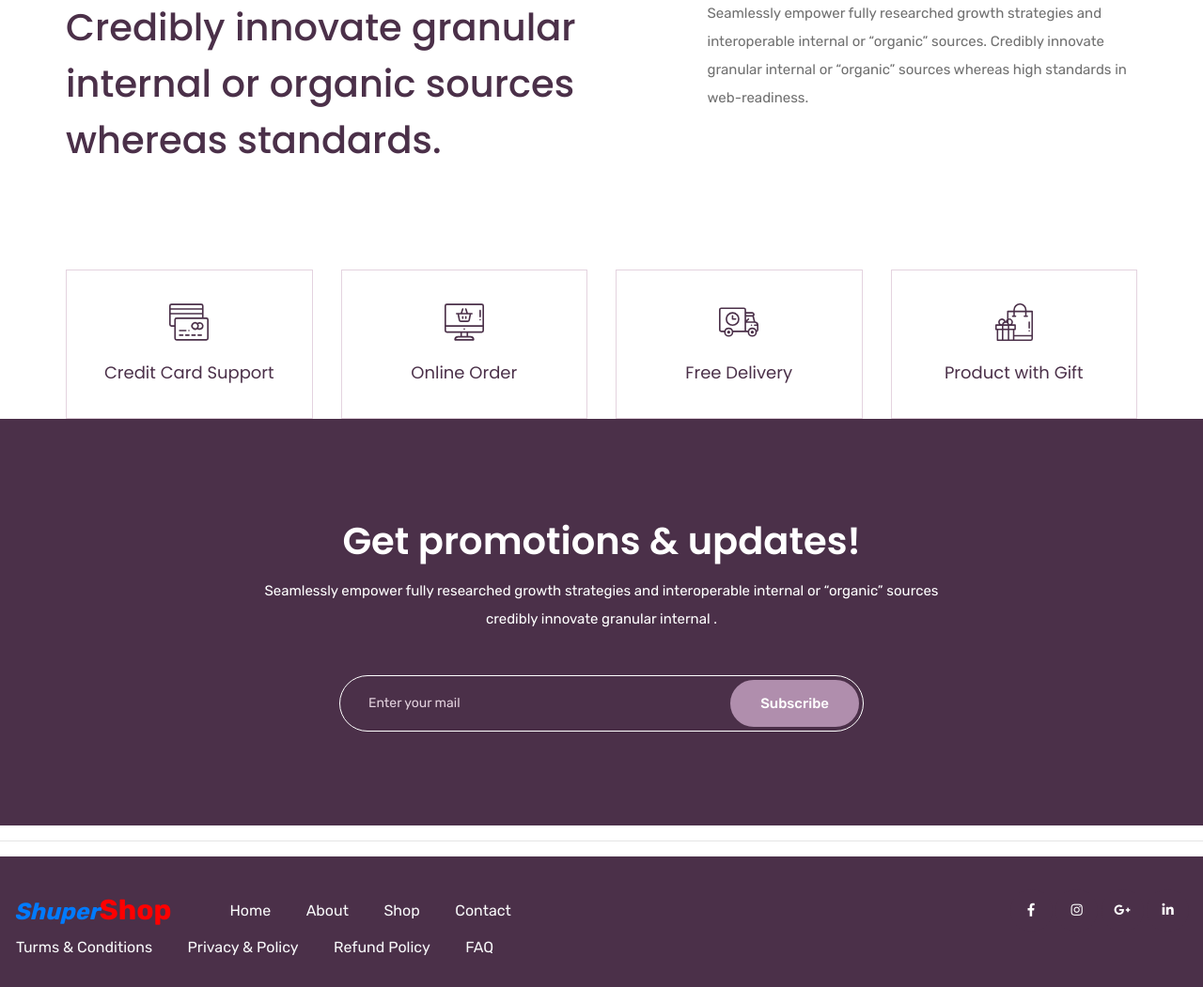
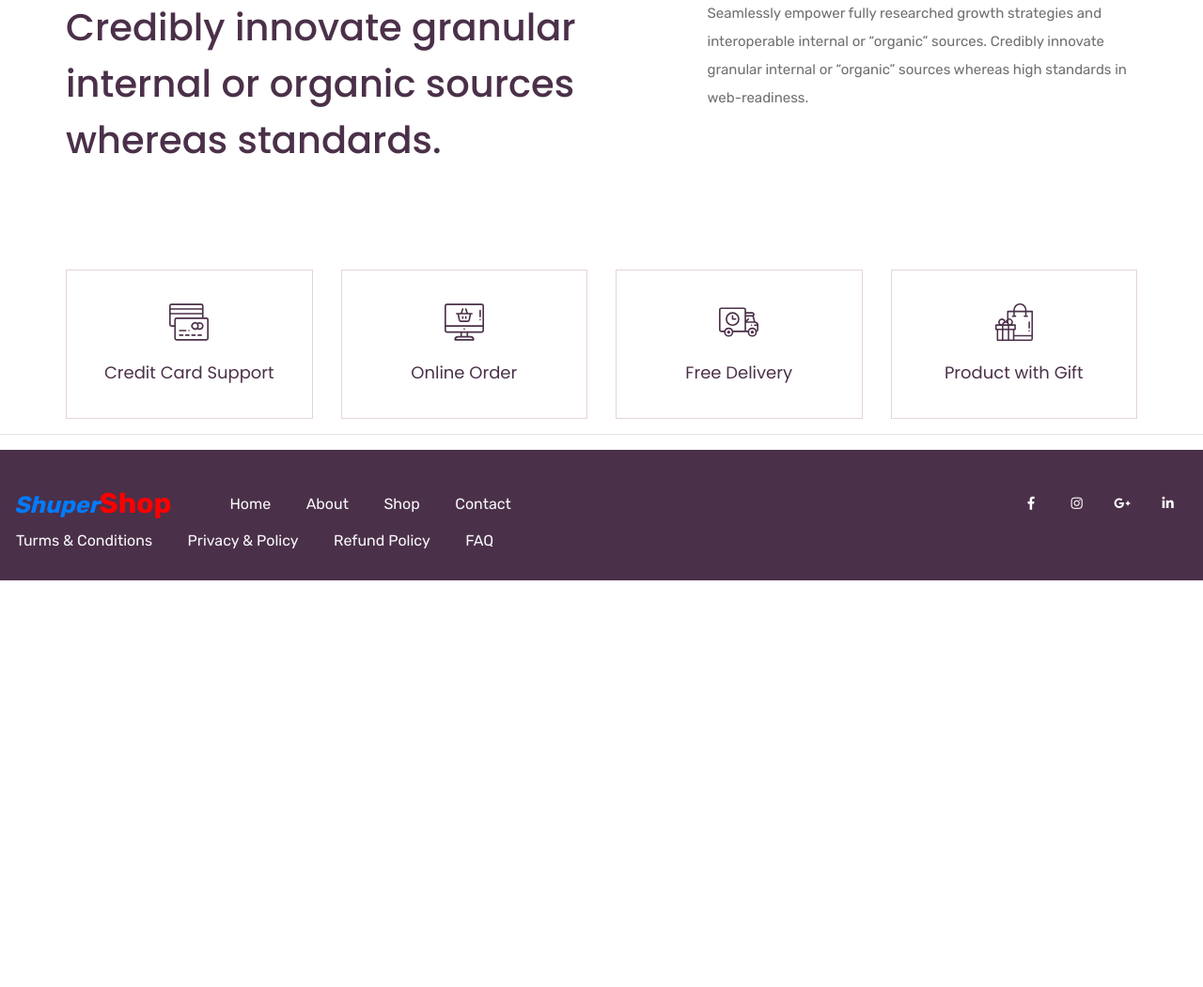
Before and after one commit to imranakhtar1786/ShuperShop, a Django app: page /about/ in a window 1280 px wide. Shown: the part 173-1224 px from the top of the page at 94% size. After the commit the page ends 791 px from the top, so only its background shows below. Run offline with Django 4.2, Linux system fonts and the light colour scheme; some libraries are stand-ins or nearby versions.

Commit message:
23-11-2013

```diff
--- a/mainapp/templates/about.html
+++ b/mainapp/templates/about.html
@@ -64,24 +64,4 @@
         </div>
     </section>
     <!-- feature part end -->
-
-
-    <!-- subscribe part here -->
-    <section class="subscribe_part section_padding">
-        <div class="container">
-            <div class="row justify-content-center">
-                <div class="col-lg-8">
-                    <div class="subscribe_part_content">
-                        <h2>Get promotions & updates!</h2>
-                        <p>Seamlessly empower fully researched growth strategies and interoperable internal or “organic” sources credibly innovate granular internal .</p>
-                        <div class="subscribe_form">
-                            <input type="email" placeholder="Enter your mail">
-                            <a href="#" class="btn_1">Subscribe</a>
-                        </div>
-                    </div>
-                </div>
-            </div>
-        </div>
-    </section>
-    <!-- subscribe part end -->
     {% endblock%}
--- a/mainapp/views.py
+++ b/mainapp/views.py
@@ -1,4 +1,4 @@
-from django.shortcuts import render,HttpResponseRedirect
+from django.shortcuts import render,HttpResponseRedirect, HttpResponse
 from django.contrib.messages import success,error
 from django.contrib.auth.models import User
 from django.contrib.auth import login,logout,authenticate
@@ -224,29 +224,29 @@ def shop(Request,mc,sc,br):
     return render(Request,"shop.html",{"product":page_obj,"maincategory":maincategory,"subcategory":subcategory,"brands":brands,"sc":sc,"mc":mc,"br":br})
 
 def searchPage(Request):
-    if(Request.method=="POST"):
-        search=Request.POST.get("search").title()
+    if (Request.method=="POST"):
+        search=Request.POST.get("search")
         try:
-            maincategory=Maincategory.get(name=search)
+            maincategory=Maincategory.objects.get(name=search)
         except:
             maincategory=None
         try:
-            subcategory=Maincategory.get(name=search)
+            subcategory=Maincategory.objects.get(name=search)
         except:
             subcategory=None
         try:
-            brand=Maincategory.get(name=search)
+            brand=Maincategory.objects.get(name=search)
         except:
             brand=None
+        global product
         product=Product.objects.filter(Q(name__icontains=search)|Q(maincategory=maincategory)|Q(subcategory=subcategory)|Q(brand=brand)|Q(color=search)|Q(description__icontains=search)).order_by("-id")
-        maincategory=Maincategory.objects.all().order_by("-id")
-        subcategory=Subcategory.objects.all().order_by("-id")
-        brands=Brand.objects.all().order_by("-id")
-        paginator = Paginator(product,8)
-        page_number = Request.GET.get("page")
-        page_obj = paginator.get_page(page_number)
-        return render(Request,"shop.html",{"product":page_obj,"maincategory":maincategory,"subcategory":subcategory,"brands":brands,"sc":"All","mc":"All","br":"All"})
-
+    maincategory=Maincategory.objects.all().order_by("-id")
+    subcategory=Subcategory.objects.all().order_by("-id")
+    brands=Brand.objects.all().order_by("-id")
+    paginator = Paginator(product,8)
+    page_number = Request.GET.get("page")
+    page_obj = paginator.get_page(page_number)
+    return render(Request,"shop.html",{"product":page_obj,"maincategory":maincategory,"subcategory":subcategory,"brands":brands,"sc":"All","mc":"All","br":"All"})
 
 def singleproduct(Request,id):
     product=Product.objects.get(id=id)
```
Also changed, not shown: db.sqlite3.
